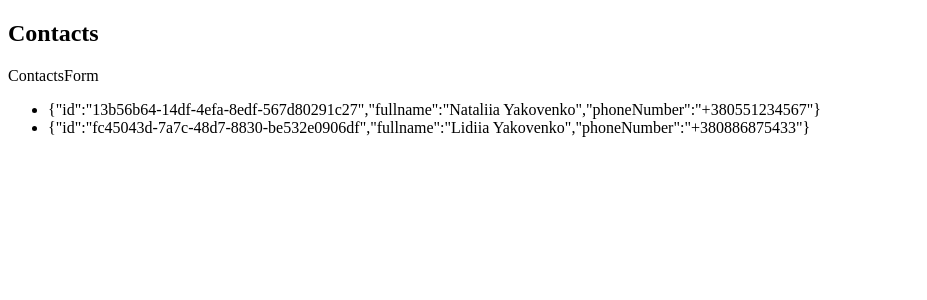
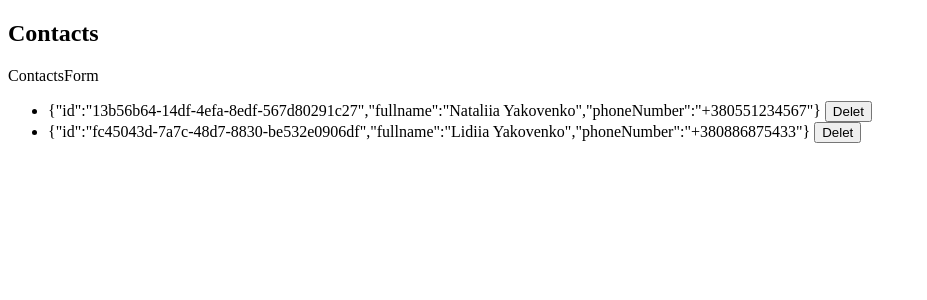
Before and after one commit to NataliiaYakovenko/contacts-redux-app, a React (Create React App) app: page / in a window 1280 px wide. Shown: the top 300 px of the page, without its empty margins (0-927 px from the left). Built offline with nearby package versions, Linux system fonts and the light colour scheme.

Commit message:
Add Delete

```diff
--- a/src/components/ContactsList/ContactsList.js
+++ b/src/components/ContactsList/ContactsList.js
@@ -1,11 +1,26 @@
 import React from "react";
 import { connect } from "react-redux";
+import { deleteContact } from "../../store/slices/contactsSlice";
 
-function ContactsList({ contacts }) {
+function ContactsList({ contacts, deleteContactById }) {
+
+
+
   return (
     <ul>
       {contacts.map((contact) => {
-        return <li key={contact.id}>{JSON.stringify(contact)}</li>;
+        return (
+          <li key={contact.id}>
+            {JSON.stringify(contact)}{" "}
+            <button
+              onClick={() => {
+                deleteContactById(contact.id);
+              }}
+            >
+              Delet
+            </button>
+          </li>
+        );
       })}
     </ul>
   );
@@ -15,4 +30,10 @@ const mapStateToProps = (state) => {
   return state.contactsData;
 };
 
-export default connect(mapStateToProps)(ContactsList);
+const mapDispatchToProps = (dispatch) => ({
+  deleteContactById: (id) => {
+    return dispatch(deleteContact(id));
+  },
+});
+
+export default connect(mapStateToProps, mapDispatchToProps)(ContactsList);
--- a/src/store/slices/contactsSlice.js
+++ b/src/store/slices/contactsSlice.js
@@ -1,30 +1,37 @@
 import { createSlice } from "@reduxjs/toolkit";
-import { v4 as uuidv4 } from 'uuid'  // бібліотека для екповторного унікального id
+import { v4 as uuidv4 } from "uuid"; // бібліотека для екповторного унікального id
 
 const initialState = {
   contacts: [
     {
       id: uuidv4(),
-      fullname: 'Nataliia Yakovenko',
-      phoneNumber: '+380551234567'
+      fullname: "Nataliia Yakovenko",
+      phoneNumber: "+380551234567",
     },
     {
       id: uuidv4(),
-      fullname: 'Lidiia Yakovenko',
-      phoneNumber: '+380886875433'
-    }
+      fullname: "Lidiia Yakovenko",
+      phoneNumber: "+380886875433",
+    },
   ],
 };
 
 const contactsSlice = createSlice({
   initialState,
   name: "contacts",
-  reducers: {},
+  reducers: {
+    deleteContact: (state, { payload }) => {
+      state.contacts = state.contacts.filter((c) => {
+        return c.id !== payload;
+      });
+    },
+  },
 });
 
-const {reducer,actions} = contactsSlice    //{reducer,actions} - будуть у всіх випадках
+const { reducer, actions } = contactsSlice; //{reducer,actions} - будуть у всіх випадках
 
+export const {deleteContact} = actions
 
-export default reducer
+export default reducer;
 
 console.log(initialState);
```
